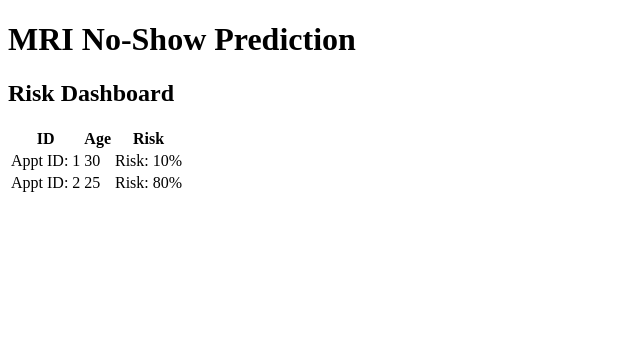
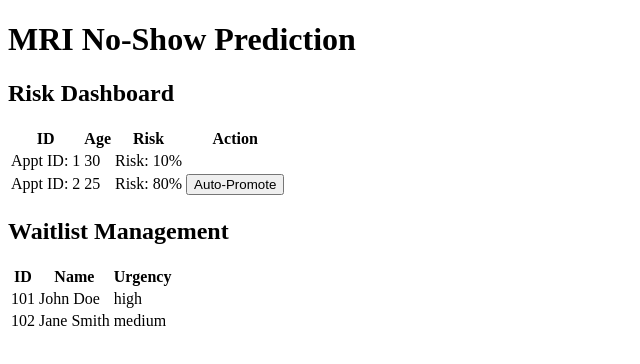
Before and after one commit to Kaanart/NoShowAgent, a React (Vite) app in the folder frontend/: page / in a window 1280 px wide. Shown: the top 364 px of the page, without its empty margins (0-640 px from the left). Built offline with nearby package versions, Linux system fonts and the light colour scheme.

Commit message:
feat(frontend): Implement Waitlist component and Auto-Promote button

```diff
--- a/frontend/src/App.tsx
+++ b/frontend/src/App.tsx
@@ -1,5 +1,6 @@
 import React, { useState } from 'react';
 import Dashboard from './components/Dashboard';
+import Waitlist from './components/Waitlist';
 
 function App() {
   const [appointments] = useState([
@@ -7,13 +8,23 @@ function App() {
     { id: 2, age: 25, past_no_shows: 5, risk_score: 0.8 },
   ]);
 
+  const [waitlistPatients] = useState([
+    { id: 101, patient_name: "John Doe", urgency: "high", requested_days: [1, 2] },
+    { id: 102, patient_name: "Jane Smith", urgency: "medium", requested_days: [2, 3] },
+  ]);
+
+  const handlePromote = (appointmentId: number) => {
+    console.log(`Promoting patient to appointment ${appointmentId}`);
+  };
+
   return (
     <div className="App">
       <header className="App-header">
         <h1>MRI No-Show Prediction</h1>
       </header>
       <main>
-        <Dashboard appointments={appointments} />
+        <Dashboard appointments={appointments} onPromote={handlePromote} />
+        <Waitlist patients={waitlistPatients} />
       </main>
     </div>
   );
--- a/frontend/src/components/Dashboard.tsx
+++ b/frontend/src/components/Dashboard.tsx
@@ -9,9 +9,10 @@ interface Appointment {
 
 interface DashboardProps {
   appointments: Appointment[];
+  onPromote: (appointmentId: number) => void;
 }
 
-const Dashboard: React.FC<DashboardProps> = ({ appointments }) => {
+const Dashboard: React.FC<DashboardProps> = ({ appointments, onPromote }) => {
   return (
     <div className="dashboard">
       <h2>Risk Dashboard</h2>
@@ -21,6 +22,7 @@ const Dashboard: React.FC<DashboardProps> = ({ appointments }) => {
             <th>ID</th>
             <th>Age</th>
             <th>Risk</th>
+            <th>Action</th>
           </tr>
         </thead>
         <tbody>
@@ -29,6 +31,11 @@ const Dashboard: React.FC<DashboardProps> = ({ appointments }) => {
               <td>Appt ID: {appt.id}</td>
               <td>{appt.age}</td>
               <td>Risk: {Math.round(appt.risk_score * 100)}%</td>
+              <td>
+                {appt.risk_score > 0.5 && (
+                  <button onClick={() => onPromote(appt.id)}>Auto-Promote</button>
+                )}
+              </td>
             </tr>
           ))}
         </tbody>
--- /dev/null
+++ b/frontend/src/components/Waitlist.tsx
@@ -0,0 +1,40 @@
+import React from 'react';
+
+interface WaitlistPatient {
+  id: number;
+  patient_name: string;
+  urgency: string;
+  requested_days: number[];
+}
+
+interface WaitlistProps {
+  patients: WaitlistPatient[];
+}
+
+const Waitlist: React.FC<WaitlistProps> = ({ patients }) => {
+  return (
+    <div className="waitlist">
+      <h2>Waitlist Management</h2>
+      <table>
+        <thead>
+          <tr>
+            <th>ID</th>
+            <th>Name</th>
+            <th>Urgency</th>
+          </tr>
+        </thead>
+        <tbody>
+          {patients.map((patient) => (
+            <tr key={patient.id}>
+              <td>{patient.id}</td>
+              <td>{patient.patient_name}</td>
+              <td>{patient.urgency}</td>
+            </tr>
+          ))}
+        </tbody>
+      </table>
+    </div>
+  );
+};
+
+export default Waitlist;
```
Also changed, not shown: 2 other files (tests, documents, lock files or other folders).
